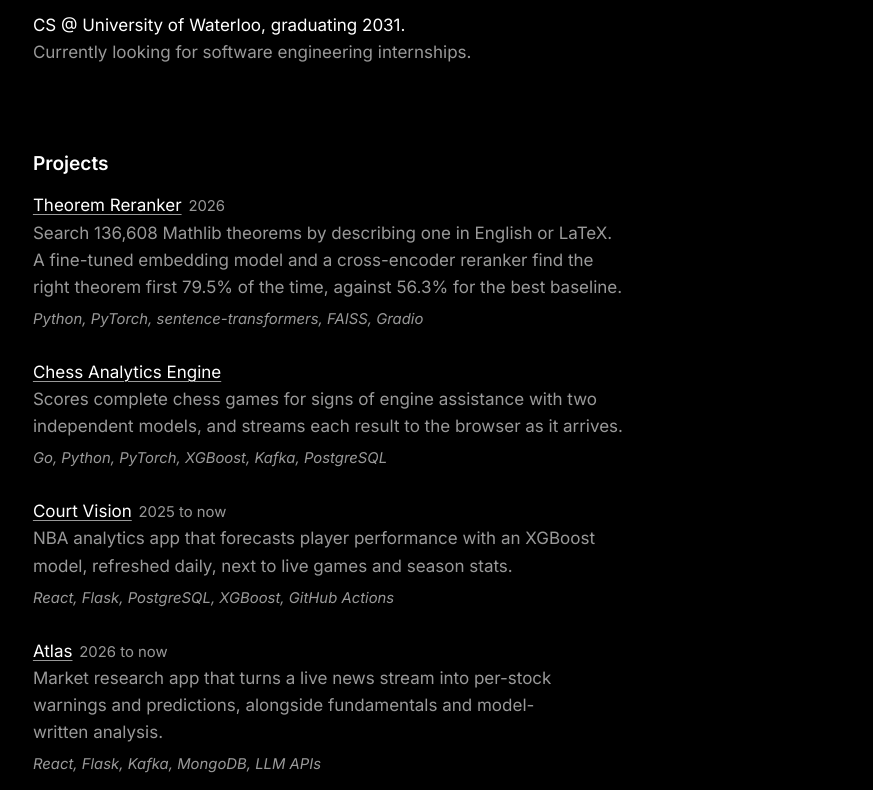
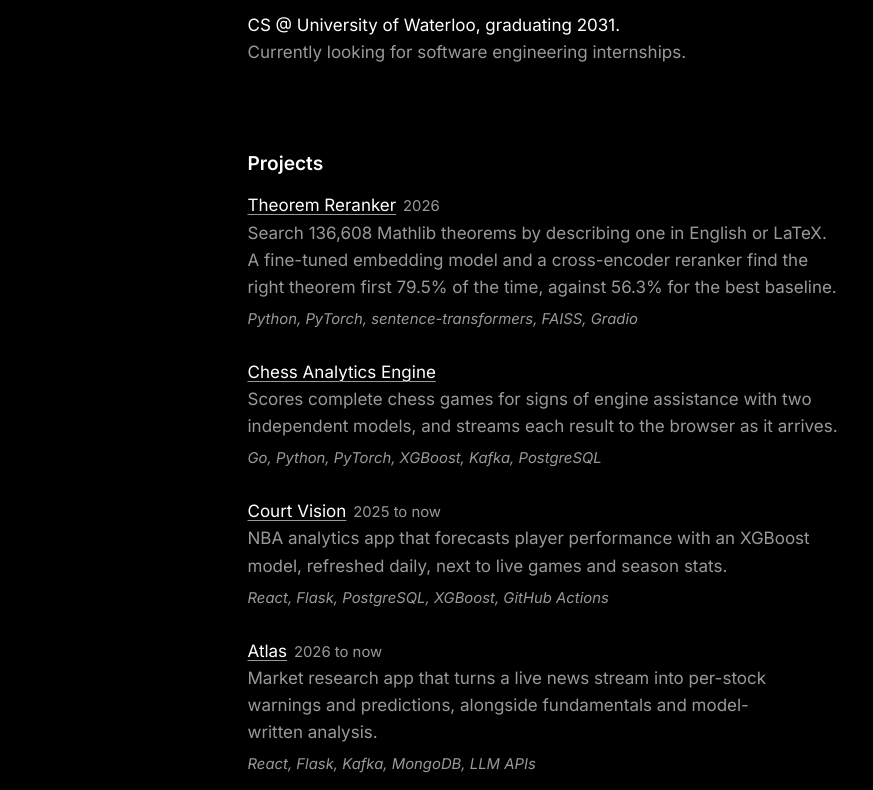
Before and after one commit to CosmicVeil/Mohan-PersonalWebsite, a plain HTML site: page index.html in a window 1280 px wide. Shown: the part 105-895 px from the top of the page, without its empty margins (95-968 px from the left). Drawn offline with Linux system fonts and the light colour scheme.

Commit message:
Center the content column
Co-Authored-By: Claude Opus 5.5 <noreply@anthropic.com>

```diff
--- a/styles.css
+++ b/styles.css
@@ -37,11 +37,11 @@ html {
 
 body {
   max-width: 38rem;
-  margin: 0;
+  margin: 0 auto;
   padding: var(--line) 1.5rem var(--double);
 }
 @media (min-width: 48rem) {
-  body { margin-left: 8vw; padding-top: var(--double); }
+  body { padding-top: var(--double); }
 }
 
 /* Reset vertical margins; spacing below is set deliberately, one rule per gap. */
```
